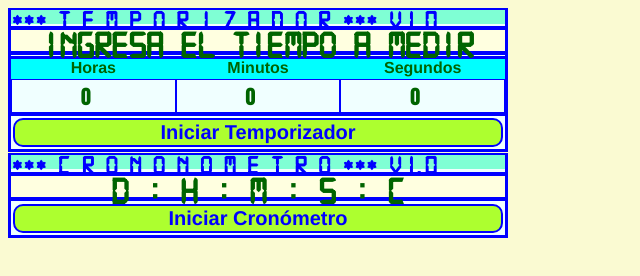
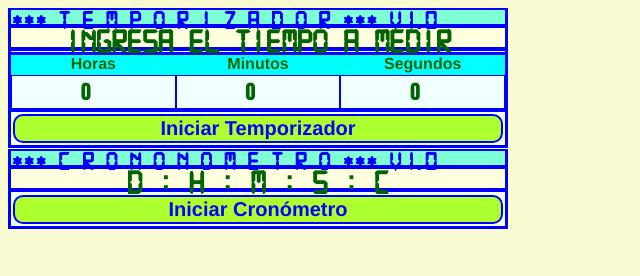
Before and after one commit to AntonioGennaro12/Mi_Temporizador_I, a plain HTML site: page index.html in a window 1280 px wide. Shown: the whole page, without its empty margins (0-640 px from the left). Drawn offline with Linux system fonts and the light colour scheme.

Commit message:
Temporizador + Cronómetro complet - v1

```diff
--- a/disenio.css
+++ b/disenio.css
@@ -39,7 +39,7 @@ body {
     background-color: lightyellow;
     white-space: pre ;
     color: darkgreen;
-    font-size: 38px; /* 38px*/
+    font-size: 34px; /* 38px*/
     text-align: center;
     font-family: "MiFuente";
     margin-bottom: 1px;
```
